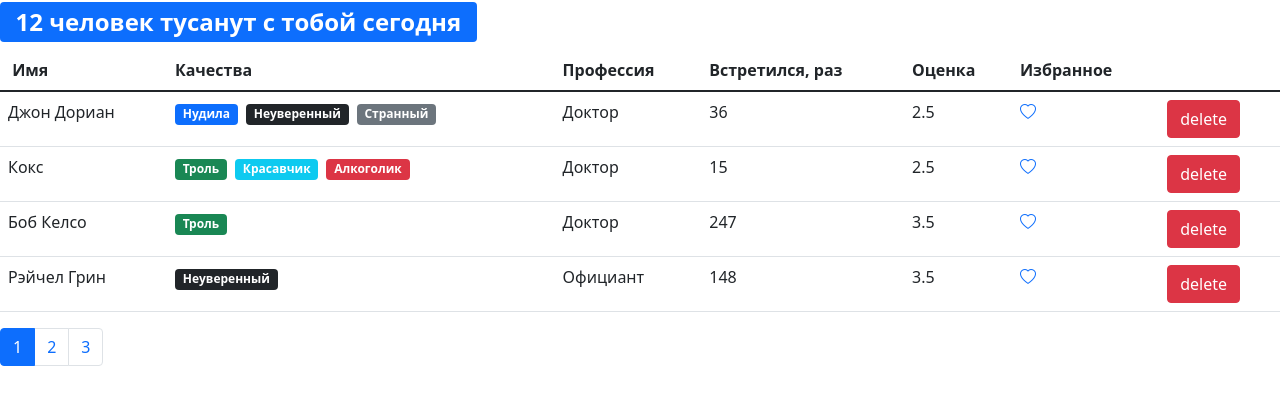
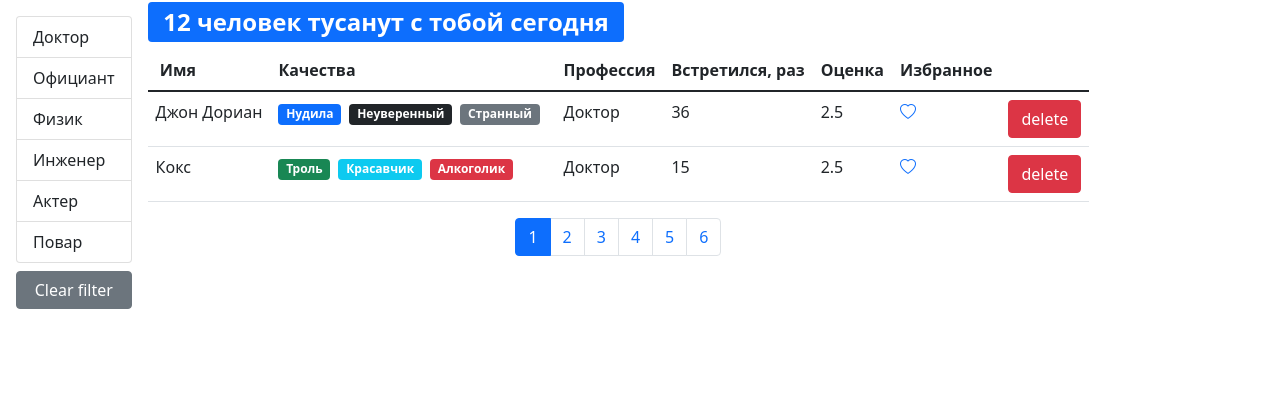
Before and after one commit to semi4ka/fast-company, a React (Create React App) app: page / in a window 1280 px wide. Shown: the top 404 px of the page. Built offline with nearby package versions, Linux system fonts and the light colour scheme.

Commit message:
les filter

```diff
--- a/src/App.js
+++ b/src/App.js
@@ -1,17 +1,16 @@
 import React, { useState } from "react";
 import api from "./api";
 import Users from "./components/users";
-import SearchStatus from "./components/searchStatus";
 
 const App = () => {
     const [users, setUsers] = useState(api.users.fetchAll());
 
-    const handleDelete = (userId) => {
-        setUsers(users.filter((user) => user._id !== userId.id));
+    const handleDelete = userId => {
+        setUsers(users.filter(user => user._id !== userId.id));
     };
-    const handleToggleBookmark = (userId) => {
+    const handleToggleBookmark = userId => {
         const newUsers = [...users];
-        const elementIndex = newUsers.findIndex((item) => item._id === userId);
+        const elementIndex = newUsers.findIndex(item => item._id === userId);
         if (newUsers[elementIndex].favorite) {
             newUsers[elementIndex].favorite = false;
         } else {
@@ -21,7 +20,6 @@
     };
     return (
         <>
-            <SearchStatus numberUsers={users.length} />
             <Users
                 users={users}
                 onDelete={handleDelete}
--- /dev/null
+++ b/src/api/fake.api/professions.api.js
@@ -0,0 +1,19 @@
+export const professions = {
+    doctor: { _id: "67rdca3eeb7f6fgeed471818", name: "Доктор" },
+    waiter: { _id: "67rdca3eeb7f6fgeed471820", name: "Официант" },
+    physics: { _id: "67rdca3eeb7f6fgeed471814", name: "Физик" },
+    engineer: { _id: "67rdca3eeb7f6fgeed471822", name: "Инженер" },
+    actor: { _id: "67rdca3eeb7f6fgeed471824", name: "Актер" },
+    cook: { _id: "67rdca3eeb7f6fgeed471829", name: "Повар" }
+};
+
+const fetchAll = () =>
+    new Promise(resolve => {
+        window.setTimeout(function() {
+            resolve(professions);
+        }, 2000);
+    });
+
+export default {
+    fetchAll
+};
--- a/src/api/fake.api/user.api.js
+++ b/src/api/fake.api/user.api.js
@@ -1,11 +1,5 @@
-const professions = {
-    doctor: { _id: "67rdca3eeb7f6fgeed471818", name: "Доктор" },
-    waiter: { _id: "67rdca3eeb7f6fgeed471820", name: "Официант" },
-    physics: { _id: "67rdca3eeb7f6fgeed471814", name: "Физик" },
-    engineer: { _id: "67rdca3eeb7f6fgeed471822", name: "Инженер" },
-    actor: { _id: "67rdca3eeb7f6fgeed471824", name: "Актер" },
-    cook: { _id: "67rdca3eeb7f6fgeed471829", name: "Повар" }
-};
+import { professions } from "./professions.api";
+
 const qualities = {
     tedious: {
         _id: "67rdca3eeb7f6fgeed471198",
--- a/src/api/index.js
+++ b/src/api/index.js
@@ -1,5 +1,7 @@
 import * as users from "./fake.api/user.api";
+import professions from "./fake.api/professions.api";
 const API = {
-    users
+    users,
+    professions
 };
 export default API;
--- /dev/null
+++ b/src/components/groupList.jsx
@@ -0,0 +1,37 @@
+import React from "react";
+import PropTypes from "prop-types";
+
+const GroupList = ({
+    items,
+    valueProperty,
+    contentProperty,
+    onItemSelect,
+    selectedItem
+}) => {
+    return (
+        <ul className="list-group">
+            {Object.keys(items).map(item => (
+                <li
+                    key={items[item][valueProperty]}
+                    className={
+                        "list-group-item" +
+                        (items[item] === selectedItem ? " active" : "")
+                    }
+                    onClick={() => onItemSelect(items[item])}
+                    role="button"
+                >
+                    {items[item][contentProperty]}
+                </li>
+            ))}
+        </ul>
+    );
+};
+GroupList.defaultProps = { valueProperty: "_id", contentProperty: "name" };
+GroupList.propTypes = {
+    items: PropTypes.oneOfType([PropTypes.object, PropTypes.array]),
+    contentProperty: PropTypes.string.isRequired,
+    valueProperty: PropTypes.string.isRequired,
+    onItemSelect: PropTypes.func,
+    selectedItem: PropTypes.object
+};
+export default GroupList;
--- a/src/components/users.jsx
+++ b/src/components/users.jsx
@@ -1,20 +1,67 @@
-import React, { useState } from "react";
+import React, { useState, useEffect } from "react";
 import User from "./user";
 import Pagination from "./pagination";
 import { paginate } from "../utils/paginate";
 import PropTypes from "prop-types";
+import GroupList from "./groupList";
+import api from "../api";
+import SearchStatus from "./searchStatus";
 
 const Users = ({ users: allUsers, onDelete, onToggleBookmark }) => {
-    const count = allUsers.length;
-    const pageSize = 4;
+    const pageSize = 2;
+
     const [currentPage, setCurrentPage] = useState(1);
+    const [professions, setProfessions] = useState();
+    const [selectedProf, setSelectedProf] = useState();
+
+    const handleProfessionSale = item => {
+        setSelectedProf(item);
+    };
     const handlePageChange = pageIndex => {
         console.log(pageIndex);
         setCurrentPage(pageIndex);
     };
-    const users = paginate(allUsers, currentPage, pageSize);
+
+    useEffect(() => {
+        api.professions.fetchAll().then(data => {
+            setProfessions(data);
+        });
+    }, [currentPage]);
+
+    useEffect(() => {
+        setCurrentPage(1);
+    }, [selectedProf]);
+
+    const filteredUsers = selectedProf
+        ? allUsers.filter(user => user.profession === selectedProf)
+        : allUsers;
+    const count = filteredUsers.length;
+
+    const users = paginate(filteredUsers, currentPage, pageSize);
+
+    const clearFilter = () => {
+        setSelectedProf();
+    };
+
     return (
-        <>
+        <div className="d-flex">
+            {professions && (
+                <div className="d-flex flex-column flex-shrink-0 p-3">
+                    <GroupList
+                        items={professions}
+                        onItemSelect={handleProfessionSale}
+                        selectedItem={selectedProf}
+                    />
+                    <button
+                        className="btn btn-secondary mt-2"
+                        onClick={clearFilter}
+                    >
+                        Clear filter
+                    </button>
+                </div>
+            )}
+            <div className="d-flex flex-column">
+                <SearchStatus numberUsers={count} />
                 {count > 0 && (
                     <table className="table">
                         <thead>
@@ -40,13 +87,16 @@
                         </tbody>
                     </table>
                 )}
+                <div className="d-flex justify-content-center">
                     <Pagination
                         itemsCount={count}
                         pageSize={pageSize}
                         currentPage={currentPage}
                         onPageChange={handlePageChange}
                     />
-        </>
+                </div>
+            </div>
+        </div>
     );
 };
 Users.propTypes = {
```
Also changed, not shown: .eslintrc.js. Lines whose indentation alone changed are shown as unchanged.
